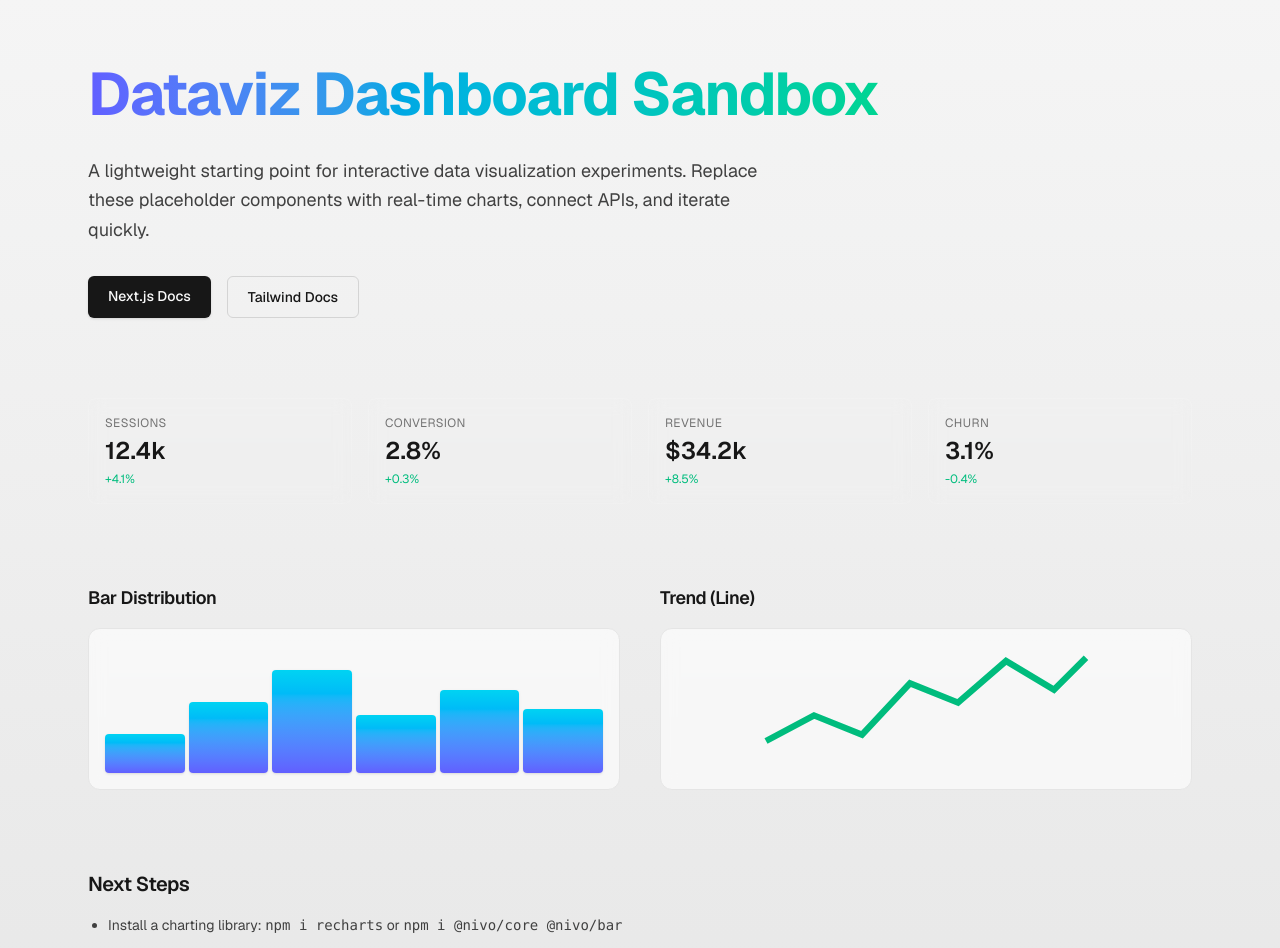
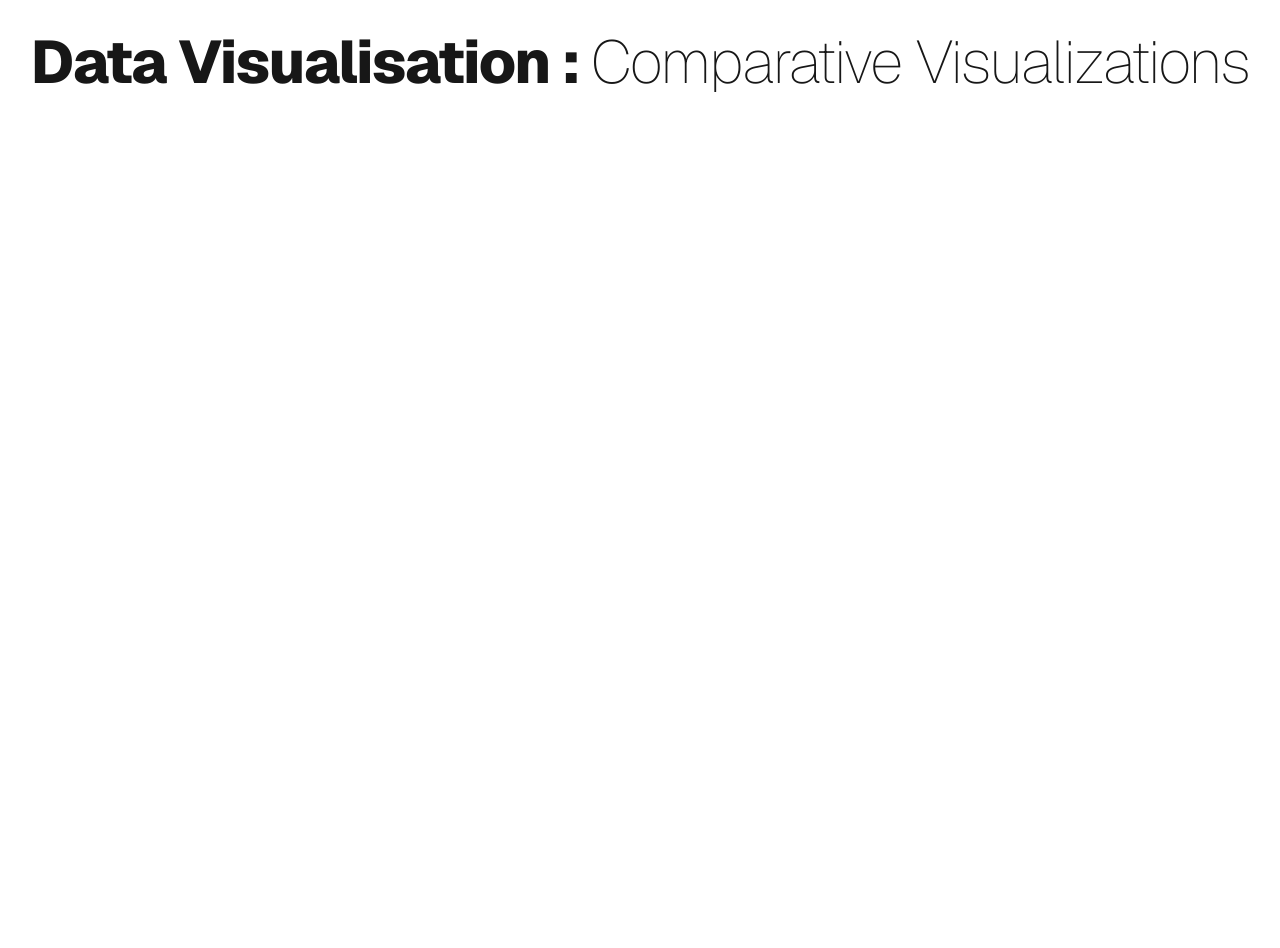
Before and after one commit to bukil/dataviz, a Next.js app: page / in a window 1280 px wide. Shown: the top 948 px of the page. After the commit the page ends 800 px from the top, so only its background shows below. Built offline with nearby package versions, Linux system fonts and the light colour scheme.

Commit message:
test
test

```diff
--- a/app/page.tsx
+++ b/app/page.tsx
@@ -1,108 +1,18 @@
-import React from "react";
-
-// Simple placeholder chart components (replace later with real charts libs like Recharts, d3, or nivo)
-const BarPreview = () => (
-  <div className="flex h-32 items-end gap-1">
-    {[30, 55, 80, 45, 65, 50].map((v, i) => (
-      <div
-        key={i}
-        style={{ height: `${v}%` }}
-        className="flex-1 rounded bg-gradient-to-t from-indigo-500 to-cyan-400 shadow-sm"
-      />
-    ))}
-  </div>
-);
-
-const LinePreview = () => (
-  <svg viewBox="0 0 100 40" className="w-full h-32">
-    <polyline
-      fill="none"
-      stroke="currentColor"
-      strokeWidth={2}
-      className="text-emerald-500"
-      points="0,30 15,22 30,28 45,12 60,18 75,5 90,14 100,4"
-    />
-  </svg>
-);
-
-const StatCard = ({ label, value, delta }: { label: string; value: string; delta?: string }) => (
-  <div className="rounded-lg border border-white/10 bg-white/5 dark:bg-black/30 p-4 backdrop-blur-sm flex flex-col gap-1">
-    <span className="text-xs uppercase tracking-wide text-neutral-500 dark:text-neutral-400">{label}</span>
-    <span className="text-2xl font-semibold">{value}</span>
-    {delta && <span className="text-xs text-emerald-500">{delta}</span>}
-  </div>
-);
 
 export default function Home() {
   return (
-    <div className="min-h-screen w-full font-sans bg-gradient-to-b from-neutral-100 to-neutral-200 dark:from-neutral-950 dark:to-neutral-900 text-neutral-900 dark:text-neutral-50">
-      <div className="mx-auto max-w-6xl px-6 py-16 flex flex-col gap-20">
-        {/* Hero */}
-        <section className="flex flex-col gap-8 items-start">
-          <h1 className="text-4xl sm:text-6xl font-bold tracking-tight bg-clip-text text-transparent bg-gradient-to-r from-indigo-500 via-cyan-500 to-emerald-400">
-            Dataviz Dashboard Sandbox
-          </h1>
-          <p className="text-lg max-w-2xl leading-relaxed text-neutral-700 dark:text-neutral-300">
-            A lightweight starting point for interactive data visualization experiments. Replace these
-            placeholder components with real-time charts, connect APIs, and iterate quickly.
-          </p>
-          <div className="flex gap-4 flex-wrap">
-            <a
-              href="https://nextjs.org/docs" target="_blank" rel="noreferrer"
-              className="rounded-md bg-neutral-900 dark:bg-neutral-50 text-neutral-50 dark:text-neutral-900 px-5 py-2.5 text-sm font-medium shadow hover:opacity-90 transition"
-            >
-              Next.js Docs
-            </a>
-            <a
-              href="https://tailwindcss.com/docs" target="_blank" rel="noreferrer"
-              className="rounded-md border border-neutral-300 dark:border-neutral-700 px-5 py-2.5 text-sm font-medium hover:bg-neutral-800/5 dark:hover:bg-neutral-50/10 transition"
-            >
-              Tailwind Docs
-            </a>
-          </div>
-        </section>
-
-        {/* KPI / Stats */}
-        <section className="grid grid-cols-2 sm:grid-cols-4 gap-4">
-          <StatCard label="Sessions" value="12.4k" delta="+4.1%" />
-          <StatCard label="Conversion" value="2.8%" delta="+0.3%" />
-            <StatCard label="Revenue" value="$34.2k" delta="+8.5%" />
-          <StatCard label="Churn" value="3.1%" delta="-0.4%" />
-        </section>
-
-        {/* Preview Charts */}
-        <section className="grid md:grid-cols-2 gap-10">
-          <div className="flex flex-col gap-4">
-            <h2 className="text-lg font-semibold tracking-tight">Bar Distribution</h2>
-            <div className="rounded-xl border border-neutral-200 dark:border-neutral-800 bg-white/60 dark:bg-neutral-900/60 p-4 backdrop-blur">
-              <BarPreview />
-            </div>
-          </div>
-          <div className="flex flex-col gap-4">
-            <h2 className="text-lg font-semibold tracking-tight">Trend (Line)</h2>
-            <div className="rounded-xl border border-neutral-200 dark:border-neutral-800 bg-white/60 dark:bg-neutral-900/60 p-4 backdrop-blur">
-              <LinePreview />
-            </div>
-          </div>
-        </section>
-
-        {/* Developer Notes */}
-        <section className="flex flex-col gap-4">
-          <h3 className="text-xl font-semibold tracking-tight">Next Steps</h3>
-          <ul className="list-disc ml-5 space-y-2 text-sm leading-relaxed text-neutral-700 dark:text-neutral-300">
-            <li>Install a charting library: <code>npm i recharts</code> or <code>npm i @nivo/core @nivo/bar</code></li>
-            <li>Create reusable chart wrapper components in <code>components/</code>.</li>
-            <li>Add API routes in <code>app/api/</code> to serve dynamic data.</li>
-            <li>Configure caching or ISR for hybrid dynamic/static rendering.</li>
-            <li>Hook up analytics or real-time data streams (e.g. WebSockets).</li>
-          </ul>
-        </section>
-
-        <footer className="pt-8 border-t border-neutral-200 dark:border-neutral-800 text-xs text-neutral-500 flex flex-col sm:flex-row gap-2 sm:items-center justify-between">
-          <span>© {new Date().getFullYear()} Dataviz Sandbox</span>
-          <span>Built with Next.js 15 + Tailwind CSS 4</span>
-        </footer>
-      </div>
-    </div>
+    <main className="min-h-screen bg-white dark:bg-black">
+      <header className="w-full flex justify-center pt-8 pb-4">
+        <h1
+          className="text-4xl sm:text-6xl font-extrabold text-center text-neutral-900 dark:text-neutral-100 tracking-tight"
+          style={{ fontFamily: 'Gotham, var(--font-geist-sans), Arial, sans-serif' }}
+        >
+          Data Visualisation :{' '}
+          <span className="font-thin" style={{ fontFamily: 'Gotham, var(--font-geist-sans), Arial, sans-serif' }}>
+            Comparative Visualizations
+          </span>
+        </h1>
+      </header>
+    </main>
   );
 }
```
